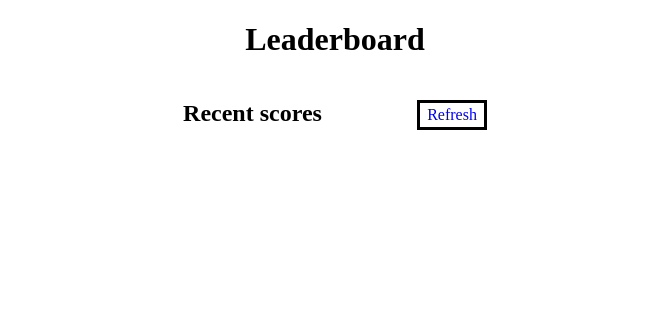
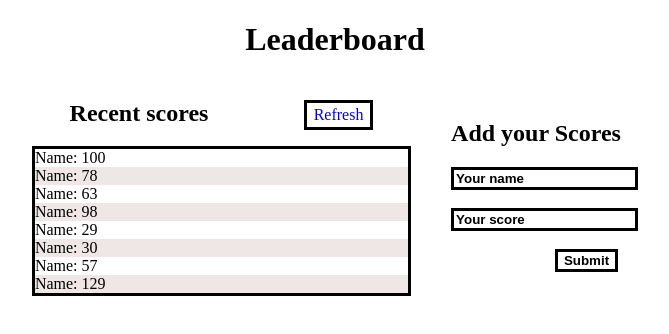
Before and after one commit to tumainimaganiko/Leaderboard, a website built with webpack: page src/index.html in a window 1280 px wide. Shown: the whole page, without its empty margins (305-974 px from the left). Built offline with nearby package versions, Linux system fonts and the light colour scheme.

Commit message:
Add Layout to leaderboard

```diff
--- a/src/index.html
+++ b/src/index.html
@@ -16,3 +16,25 @@
                 <h2>Recent scores</h2>
                 <a href="#">Refresh</a>
             </div>
+            <ul class="content">
+                <li>Name: 100</li>
+                <li>Name: 78</li>
+                <li>Name: 63</li>
+                <li>Name: 98</li>
+                <li>Name: 29</li>
+                <li>Name: 30</li>
+                <li>Name: 57</li>
+                <li>Name: 129</li>
+            </ul>
+        </section>
+        <section class="right-part">
+            <h2>Add your Scores</h2>
+            <form action="">
+                <input type="text" id="name" name="name" placeholder="Your name" > <br> <br>
+                <input type="number" min="0" id="score" name="score" placeholder="Your score"> <br> <br>
+                <input type="submit" value="Submit">
+            </form>
+        </section>
+    </main>
+</body>
+</html>
```
